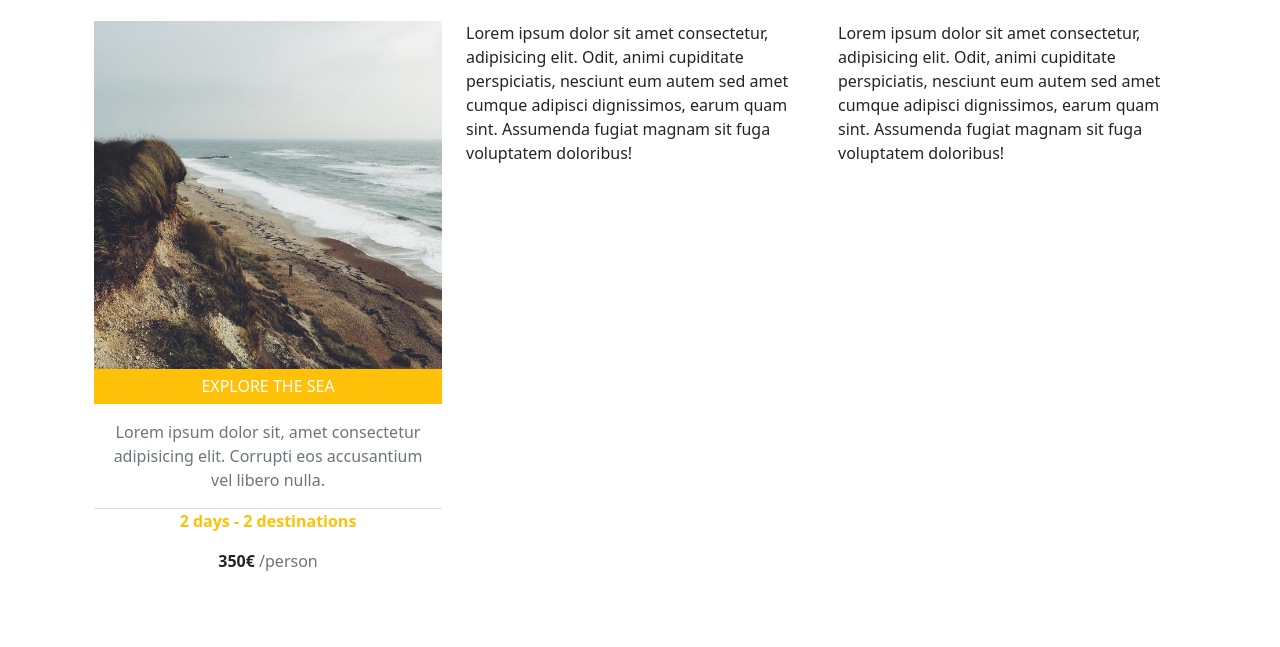
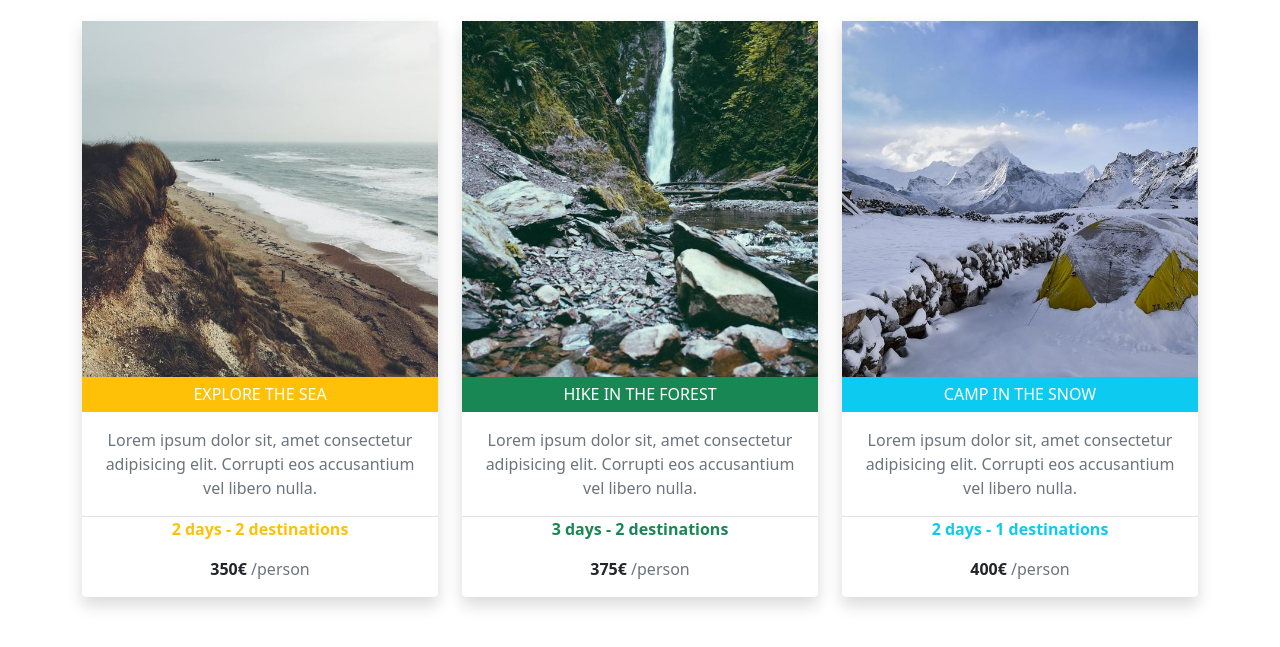
Before and after one commit to Sowwtky/bootstrap-travel-agency, a plain HTML site: page index.html in a window 1280 px wide. Shown: the part 117-764 px from the top of the page. Drawn offline with nearby package versions, Linux system fonts and the light colour scheme.

Commit message:
esercizio completo (no bonus)

```diff
--- a/index.html
+++ b/index.html
@@ -24,11 +24,12 @@
         </header>
         <!--main-->
         <main>
-            <div class="container">
-                <div class="row m-auto">
+            <div class="container mb-5">
+                <div class="row">
                     <div class="col">
+                        <div class="shadow rounded mb-5">
                             <div>
-                            <img class= "img-fluid" src="img/1.jpg" alt="">
+                                <img class= "img-fluid" src="img/1.jpg" alt="Sea">
                                 <h4 class="bg-warning text-center text-white fs-6 pt-2 pb-2 mb-0">
                                     EXPLORE THE SEA
                                 </h4>
@@ -42,7 +43,7 @@
                                     <p class="text-warning fw-bold">
                                         2 days - 2 destinations
                                     </p>
-                                <p>
+                                    <p class="pb-3">
                                         <span class="fw-bold fs-6">
                                             350&euro;
                                         </span>
@@ -53,12 +54,64 @@
                                 </div>
                             </div>
                         </div>
-
-                    <div class="col">
-                        Lorem ipsum dolor sit amet consectetur, adipisicing elit. Odit, animi cupiditate perspiciatis, nesciunt eum autem sed amet cumque adipisci dignissimos, earum quam sint. Assumenda fugiat magnam sit fuga voluptatem doloribus!
                     </div>
                     <div class="col">
-                        Lorem ipsum dolor sit amet consectetur, adipisicing elit. Odit, animi cupiditate perspiciatis, nesciunt eum autem sed amet cumque adipisci dignissimos, earum quam sint. Assumenda fugiat magnam sit fuga voluptatem doloribus!
+                        <div class= "shadow mb-5 rounded">
+                            <div>
+                                <img class= "img-fluid" src="img/2.jpg" alt="Forest">
+                                <h4 class="bg-success text-center text-white fs-6 pt-2 pb-2 mb-0">
+                                    HIKE IN THE FOREST
+                                </h4>
+                            </div>
+
+                            <div class="text-center">
+                                <div class="fs-6">
+                                    <p class="text-secondary p-3 border-bottom mb-0">
+                                        Lorem ipsum dolor sit, amet consectetur adipisicing elit. Corrupti eos accusantium vel libero nulla.
+                                    </p>
+                                    <p class="text-success fw-bold">
+                                        3 days - 2 destinations
+                                    </p>
+                                    <p class="pb-3">
+                                        <span class="fw-bold fs-6">
+                                            375&euro;
+                                        </span>
+                                        <span class="text-secondary fs-6">
+                                            /person
+                                        </span>
+                                    </p>
+                                </div>
+                            </div>
+                        </div>
+                    </div>
+                    <div class="col">
+                        <div class="shadow mg-5 rounded">
+                            <div>
+                                <img class= "img-fluid" src="img/3.jpg" alt="Snow">
+                                <h4 class="bg-info text-center text-white fs-6 pt-2 pb-2 mb-0">
+                                    CAMP IN THE SNOW
+                                </h4>
+                            </div>
+
+                            <div class="text-center">
+                                <div class="fs-6">
+                                    <p class="text-secondary p-3 border-bottom mb-0">
+                                        Lorem ipsum dolor sit, amet consectetur adipisicing elit. Corrupti eos accusantium vel libero nulla.
+                                    </p>
+                                    <p class="text-info fw-bold">
+                                        2 days - 1 destinations
+                                    </p>
+                                    <p class="pb-3">
+                                        <span class="fw-bold fs-6">
+                                            400&euro;
+                                        </span>
+                                        <span class="text-secondary fs-6">
+                                            /person
+                                        </span>
+                                    </p>
+                                </div>
+                            </div>
+                        </div>
                     </div>
                 </div>
             </div>
```
Lines whose indentation alone changed are shown as unchanged.
